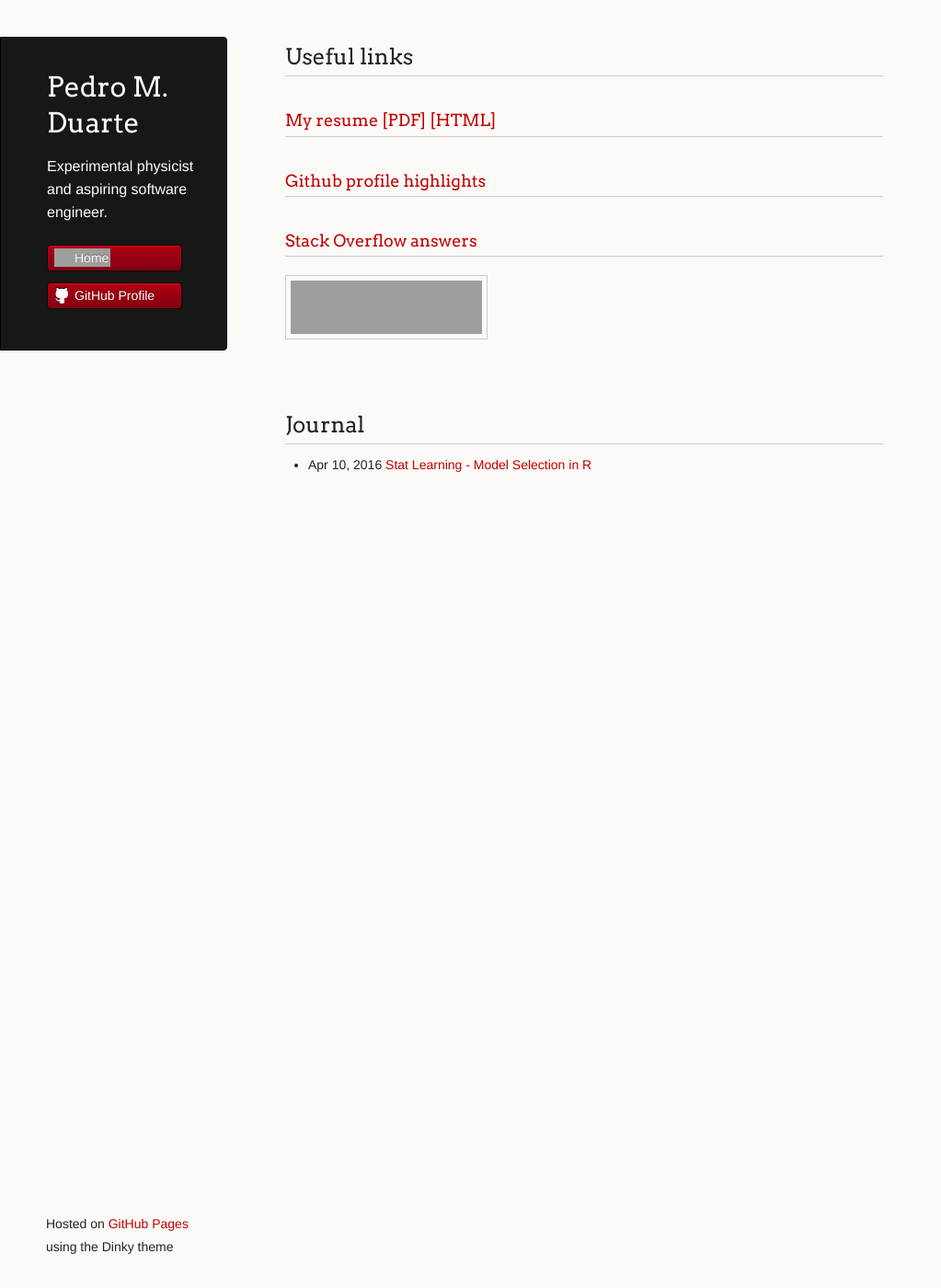
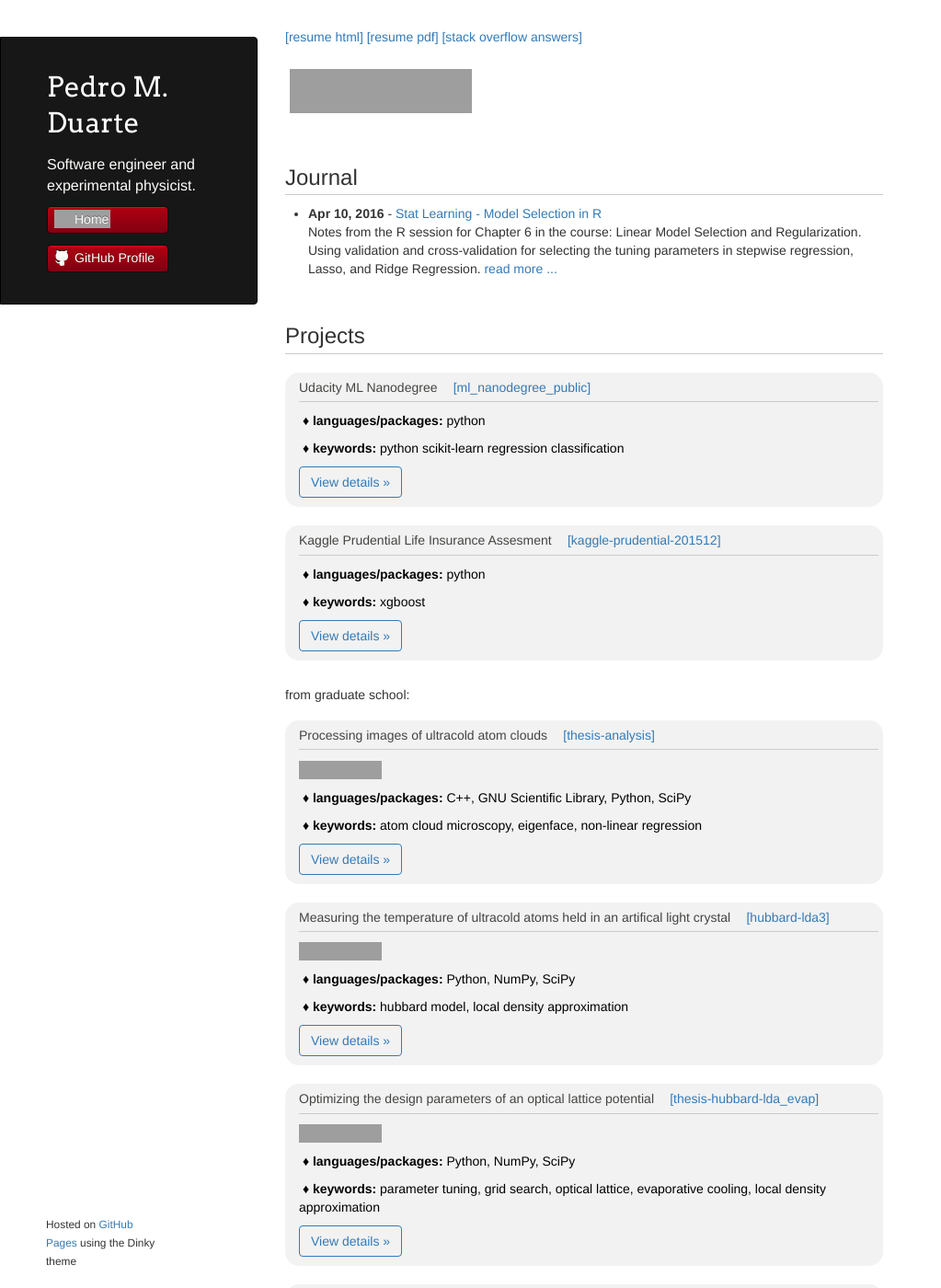
Before and after one commit to PedroMDuarte/pedromduarte.github.io, a Jekyll site: the page built from index.html, in a window 1280 px wide and 1400 px high. Shown: the whole window at 92% size, without its empty margins (0-1023 px from the left). Built offline with Jekyll 4.4.1, drawn with Linux system fonts in a browser that asks for light colours; some of the changed text lies outside the part shown; grey boxes are pictures that could not be loaded.

```diff
--- a/_includes/footer.html
+++ b/_includes/footer.html
@@ -1,3 +1,21 @@
 <footer>
   <p><small>Hosted on <a href="https://pages.github.com">GitHub Pages</a> using the Dinky theme</small></p>
 </footer>
+
+<script type="text/javascript">
+$('.clickbtn').on('click', function(e) {
+    console.log("clicked it");
+    e.preventDefault();
+    var $this = $(this);
+    var $collapse = $this.closest('.collapse-group').find('.collapse');
+    $collapse.collapse('toggle');
+
+    // toggle the button text
+    $this.toggleClass('clickbtn');
+    if($this.hasClass('clickbtn')){
+      $this.text('View details \u00bb');
+    } else {
+      $this.text('Hide details \u00bb');
+    }
+});
+</script>
--- a/_includes/head.html
+++ b/_includes/head.html
@@ -6,8 +6,18 @@
     <meta name="description" content="{{ site.description }}">
     <link rel="canonical" href="{{ page.url | replace:'index.html','' | prepend: site.baseurl | prepend: site.url }}">
 
+
+    <!-- jQuery and Bootstrap js -->
+    <script src="https://code.jquery.com/jquery-2.2.0.min.js"></script>
+    <script src="https://maxcdn.bootstrapcdn.com/bootstrap/3.3.6/js/bootstrap.min.js" integrity="sha384-0mSbJDEHialfmuBBQP6A4Qrprq5OVfW37PRR3j5ELqxss1yVqOtnepnHVP9aJ7xS" crossorigin="anonymous"></script>
+
     <!-- Custom CSS -->
     <link rel="stylesheet" href="{{ "/css/styles.css" | prepend: site.baseurl }}">
     <link rel="stylesheet" href="{{ "/css/github-light.css" | prepend: site.baseurl }}">
 
+    <!-- Bootstrap CSS -->
+    <link rel="stylesheet" href="https://maxcdn.bootstrapcdn.com/bootstrap/3.3.6/css/bootstrap.min.css" integrity="sha384-1q8mTJOASx8j1Au+a5WDVnPi2lkFfwwEAa8hDDdjZlpLegxhjVME1fgjWPGmkzs7" crossorigin="anonymous">
+
+    <!-- Custom CSS -->
+    <link rel="stylesheet" href="{{ "/css/repo-box.css" | prepend: site.baseurl }}">
 </head>
--- a/_includes/header.html
+++ b/_includes/header.html
@@ -1,10 +1,10 @@
 <header>
   <h1 class="header">Pedro M. Duarte</h1>
-  <p class="header">Experimental physicist and aspiring software engineer.</p>
+  <p class="header">Software engineer and experimental physicist.</p>
 
   <ul>
-    <li><a class="buttons" href="/">Home</a></li>
-    <li><a class="buttons github" href="https://github.com/PedroMDuarte">GitHub Profile</a></li>
+    <li><a class="header-buttons" href="/">Home</a></li>
+    <li><a class="header-buttons github" href="https://github.com/PedroMDuarte">GitHub Profile</a></li>
   </ul>
 
 </header>
--- /dev/null
+++ b/_includes/repo-detail.html
@@ -0,0 +1,26 @@
+
+  <div class="repo-info-box">
+      <h3> <span class="repo-title"> {{ repo.title }} </span> &nbsp; <a class="repo-link" href="{{ repo.githuburl }}">[{{ repo.reponame }}]</a></h3>
+      {% if repo.zenodobadge %}
+          <p class="repo-zenodobadge">{{ repo.zenodobadge }} </p>
+      {% endif %}
+      <div>
+
+          <!--
+          <p> &nbsp;&diams; <span class="repo-created">created:</span> {{ repo.created | date: "%b %-d, %Y" }} &nbsp;&diams;
+          <span class="repo-last-modified">last modified:</span> {{ repo.modified | date: "%b %-d, %Y" }} </p> -->
+          <p> &nbsp;&diams;
+          <span class="repo-languages">languages/packages:</span> {{ repo.languages }} </p>
+          <p> &nbsp;&diams;
+          <span class="repo-keywords">keywords:</span> {{ repo.keywords }} </p>
+      </div>
+      <!-- <p class="repo-summary">{{ repo.summary }} </p> -->
+      <div class="row">
+        <div class="col-md-9" role="main">
+        <div class="collapse-group">
+           <div class="collapse"> {{ repo.content }} </div>
+          <p><a class="btn clickbtn details-button" href="#">View details &raquo;</a></p>
+        </div>
+        </div>
+      </div>
+  </div>
--- a/_posts/2016-04-10-StatLearning-ModelSelectionInR.markdown
+++ b/_posts/2016-04-10-StatLearning-ModelSelectionInR.markdown
@@ -2,7 +2,7 @@
 layout: post
 title:  "Stat Learning - Model Selection in R"
 date:   2016-04-10 10:37:49
-categories: stat-learning
+categories: journal stat-learning
 ---
 
 Notes from the R session for Chapter 6 in the course: Linear Model Selection and Regularization.  Using validation and cross-validation for selecting the tuning parameters in stepwise regression, Lasso, and Ridge Regression.
--- /dev/null
+++ b/css/repo-box.css
@@ -0,0 +1,29 @@
+
+.repo-created, .repo-last-modified, .repo-languages, .repo-keywords {
+    font-weight: bold;
+}
+
+.repo-info-box {
+    color: black;
+    /*background-color: #e6edf5;*/
+    background-color: #f2f2f2;
+    border-color: #39859e;
+    border-radius: 15px;
+    padding-left: 15px;
+    padding-right: 5px;
+}
+
+.details-button {
+    border: 1px solid;
+}
+
+.repo-title {
+    /*color: #2f5aa1;*/
+    color: #454442;
+    font-size: 14px;
+}
+
+
+.repo-link {
+    font-size: 14px;
+}
--- a/css/styles.css
+++ b/css/styles.css
@@ -217,7 +217,7 @@ td {
 header {
 	background-color: #171717;
 	color: #FDFDFB;
-  width:170px;
+  width:280px;
   float:left;
   position:fixed;
 	border: 1px solid #000;
@@ -266,7 +266,7 @@ header ul {
 header li {
 	list-style-type: none;
   width:132px;
-  height:15px;
+  height:30px;
 	margin-bottom: 12px;
 	line-height: 1em;
 	padding: 6px 6px 6px 7px;
@@ -297,7 +297,7 @@ header li:hover {
   background: linear-gradient(top, #C3001D 0%,#950119 100%);
 }
 
-a.buttons {
+a.header-buttons {
 	-webkit-font-smoothing: antialiased;
 	background: url(../images/arrow-down.png) no-repeat;
 	font-weight: normal;
@@ -310,7 +310,7 @@ a.github {
 	background: url(../images/octocat-small.png) no-repeat 1px;
 }
 
-a.buttons:hover {
+a.header-buttons:hover {
 	color: #fff;
 	text-decoration: none;
 }
--- a/index.html
+++ b/index.html
@@ -4,22 +4,43 @@ layout: default
 
 <section>
 
-  <h2> Useful links </h2>
-  <h3>
-    <a href="{{ "/resume" | prepend: site.baseurl }}">My resume</a>
-    <a href="http://bit.ly/pmd323resume">[PDF]</a>
-    <a href="{{ "/resume" | prepend: site.baseurl }}">[HTML]</a> </h3>
-  <h3><a href="http://pedromduarte.github.io/pmd-github-profile/">Github profile highlights</a></h3>
-  <h3><a href="http://stackoverflow.com/users/1476240/pedro-m-duarte?tab=answers">Stack Overflow answers</a></h3>
-  <a href="http://stackexchange.com/users/1593422/pedro-m-duarte"><img src="http://stackexchange.com/users/flair/1593422.png" width="208" height="58" alt="profile for Pedro M Duarte on Stack Exchange, a network of free, community-driven Q&amp;A sites" title="profile for Pedro M Duarte on Stack Exchange, a network of free, community-driven Q&amp;A sites" /></a>
-  <h2>Journal</h2>
+    <br>
+    <a href="{{ "/resume" | prepend: site.baseurl }}">[resume html]</a>
+    <a href="http://bit.ly/pmd323resume">[resume pdf]</a>
+    <a href="http://stackoverflow.com/users/1476240/pedro-m-duarte?tab=answers">[stack overflow answers]</a>
+  </p>
+  <a href="http://stackexchange.com/users/1593422/pedro-m-duarte">
+      <img src="http://stackexchange.com/users/flair/1593422.png" width="208" height="58"
+      alt="profile for Pedro M Duarte on Stack Exchange, a network of free, community-driven Q&amp;A sites"
+      title="profile for Pedro M Duarte on Stack Exchange, a network of free, community-driven Q&amp;A sites" /></a>
 
+  <h3>Journal</h3>
   <ul class="posts">
-    {% for post in site.posts %}
+    {% for post in site.categories.journal %}
       <li>
-        <span class="post-date">{{ post.date | date: "%b %-d, %Y" }}</span>
+      <span class="post-date" style="font-weight:bold">
+          {{ post.date | date: "%b %-d, %Y" }}
+      </span> -
         <a class="post-link" href="{{ post.url | prepend: site.baseurl }}">{{ post.title }}</a>
+        <p>{{ post.excerpt | remove: '<p>' | remove: '</p>' }}
+        <a href="{{ post.url | prepend: site.baseurl }}">read more ...</a> </p>
       </li>
     {% endfor %}
   </ul>
+
+  <br>
+  <h3>Projects</h3>
+
+  {% for repo in site.categories.recentprojects %}
+  {% include repo-detail.html %}
+  {% endfor %}
+  <br>
+
+  <h5>from graduate school:</h5>
+  {% for repo in site.categories.gradschool %}
+  {% include repo-detail.html %}
+  {% endfor %}
+  <br>
+  <hr>
+
 </section>
```
Also changed, not shown: _posts/projects/2000-01-01-apparatus3-report2sql.markdown (added, +21 -0 lines), _posts/projects/2000-02-01-apparatus3-seq.markdown (added, +32 -0 lines), _posts/projects/2000-03-01-thesis-lattice.markdown (added, +35 -0 lines), _posts/projects/2000-03-02-thesis-hubbard.markdown (added, +51 -0 lines), _posts/projects/2000-03-03-thesis-hubbard-lda_evap.markdown (added, +47 -0 lines), _posts/projects/2000-03-04-hubbard-lda3.markdown (added, +48 -0 lines), _posts/projects/2000-03-05-thesis-analysis.markdown (added, +36 -0 lines), _posts/projects/2016-02-14-kaggle-prudential-201512.markdown (added, +16 -0 lines), _posts/projects/2016-08-13-udacity-nanodegree.markdown (added, +12 -0 lines), 1 other file.
